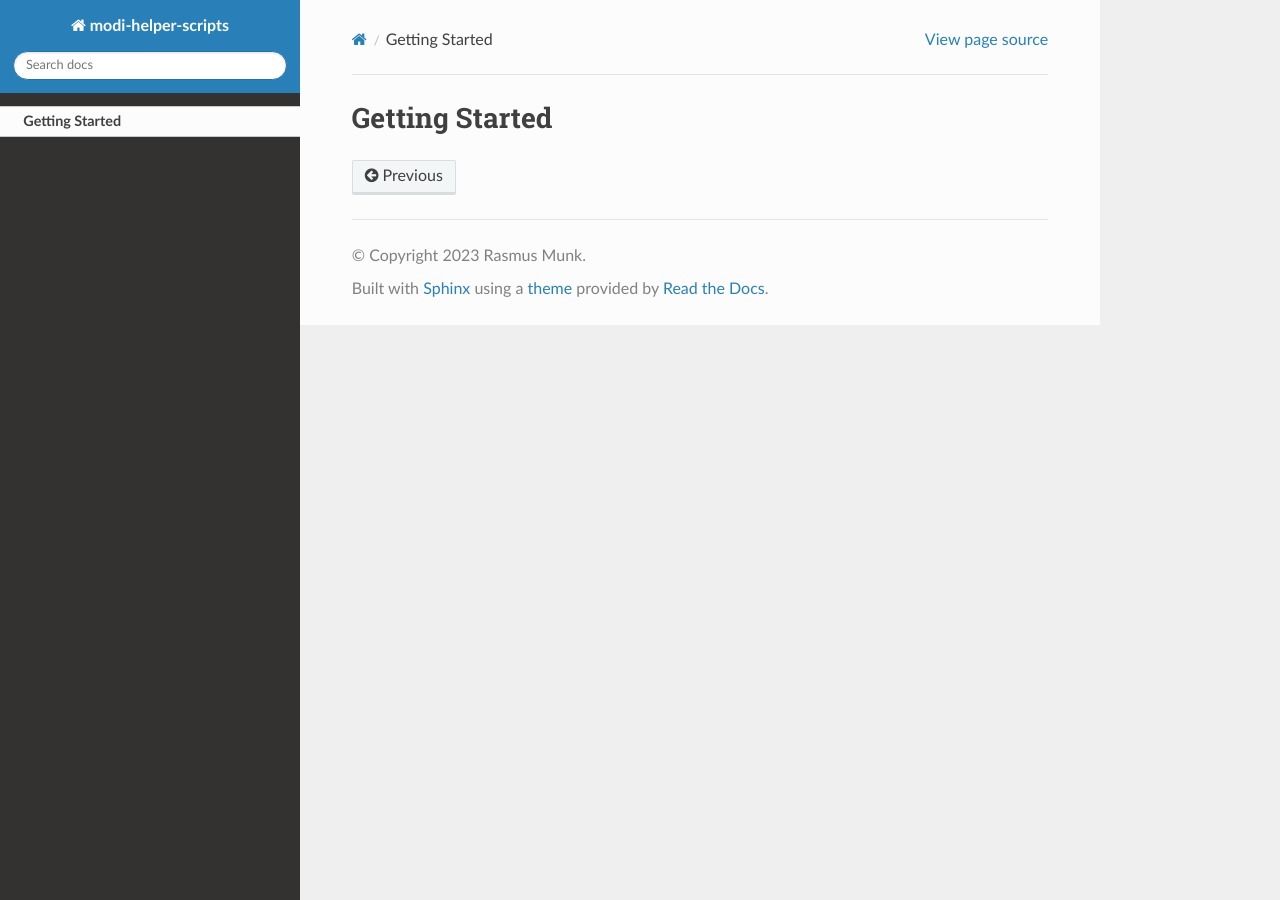
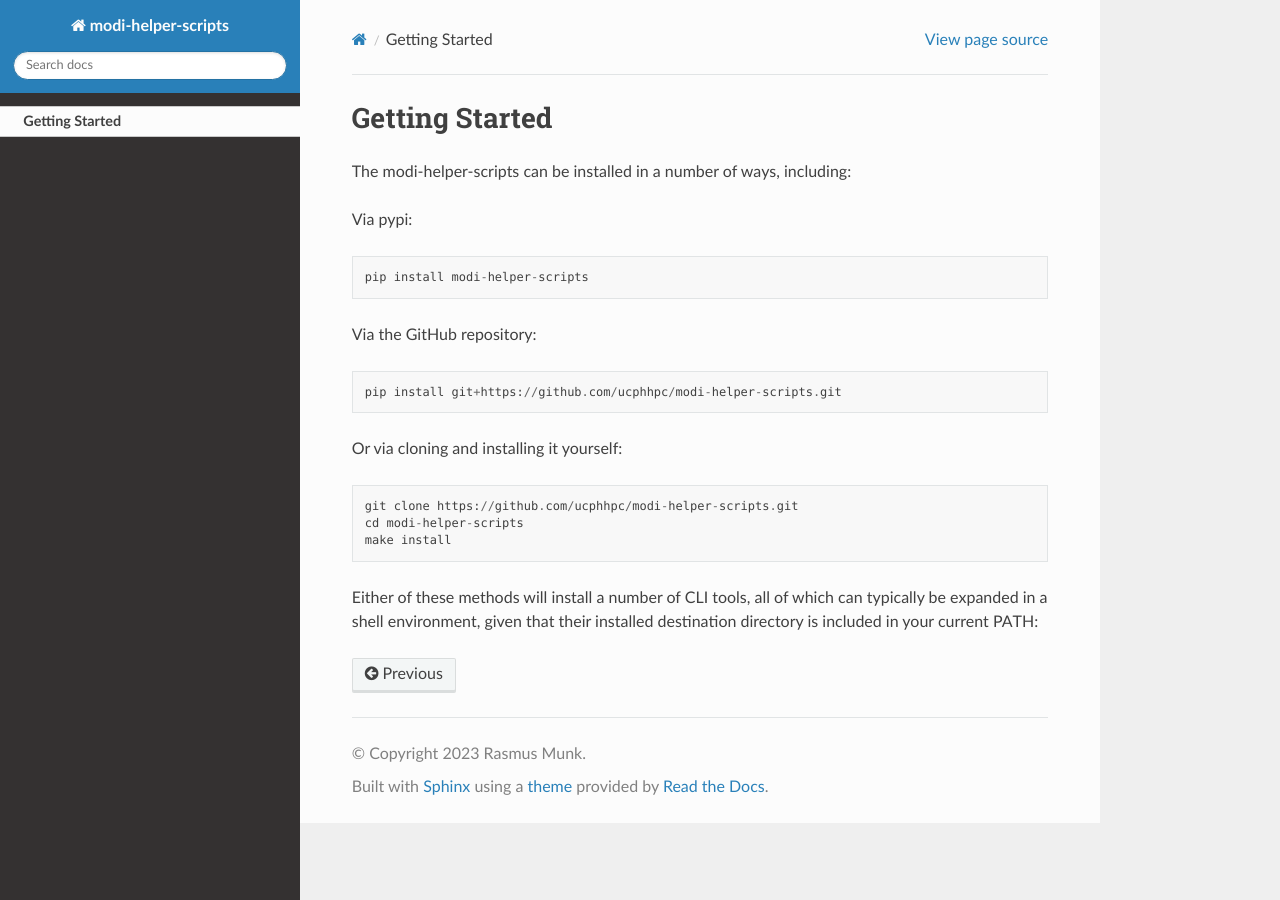
Before and after one commit to ucphhpc/modi-helper-scripts, a Sphinx documentation site: the page built from docs/sections/getting-started/index.rst, in a window 1280 px wide. Built offline with Sphinx 7.4.7 and the Read the Docs theme 2.0.0, drawn with Linux system fonts in a browser that asks for light colours.

Commit message:
Update a bit on the docs

```diff
--- a/README.rst
+++ b/README.rst
@@ -2,4 +2,8 @@
 modi-helper-scripts
 ===================
 
+.. image:: https://readthedocs.org/projects/modi-helper-scripts/badge/?version=latest
+    :target: https://modi-helper-scripts.readthedocs.io/en/latest/?badge=latest
+    :alt: Documentation Status
+
 A set of helper scripts that can be used on MODI to setup environemnts and execute jobs.
--- a/docs/index.rst
+++ b/docs/index.rst
@@ -6,10 +6,9 @@
 Welcome to MODI helper scripts
 ==============================
 
-
 **Note! This documentation is currently WIP.**
 
-MODI helper scripts
+The MODI helper scripts are designed to help with managing environments and jobs within the MPI Oriented Development and Investigation service.
 
 .. toctree::
    :maxdepth: 2
--- a/docs/sections/getting-started/index.rst
+++ b/docs/sections/getting-started/index.rst
@@ -1,2 +1,21 @@
 Getting Started
 ===============
+
+The modi-helper-scripts can be installed in a number of ways, including:
+
+Via pypi::
+
+    pip install modi-helper-scripts
+
+Via the GitHub repository::
+
+    pip install git+https://github.com/ucphhpc/modi-helper-scripts.git
+
+Or via cloning and installing it yourself::
+
+    git clone https://github.com/ucphhpc/modi-helper-scripts.git
+    cd modi-helper-scripts
+    make install
+
+Either of these methods will install a number of CLI tools, all of which can typically be expanded in a shell environment, given that their installed
+destination directory is included in your current PATH::
```
Also changed, not shown: setup.py (line endings or trailing spaces).
